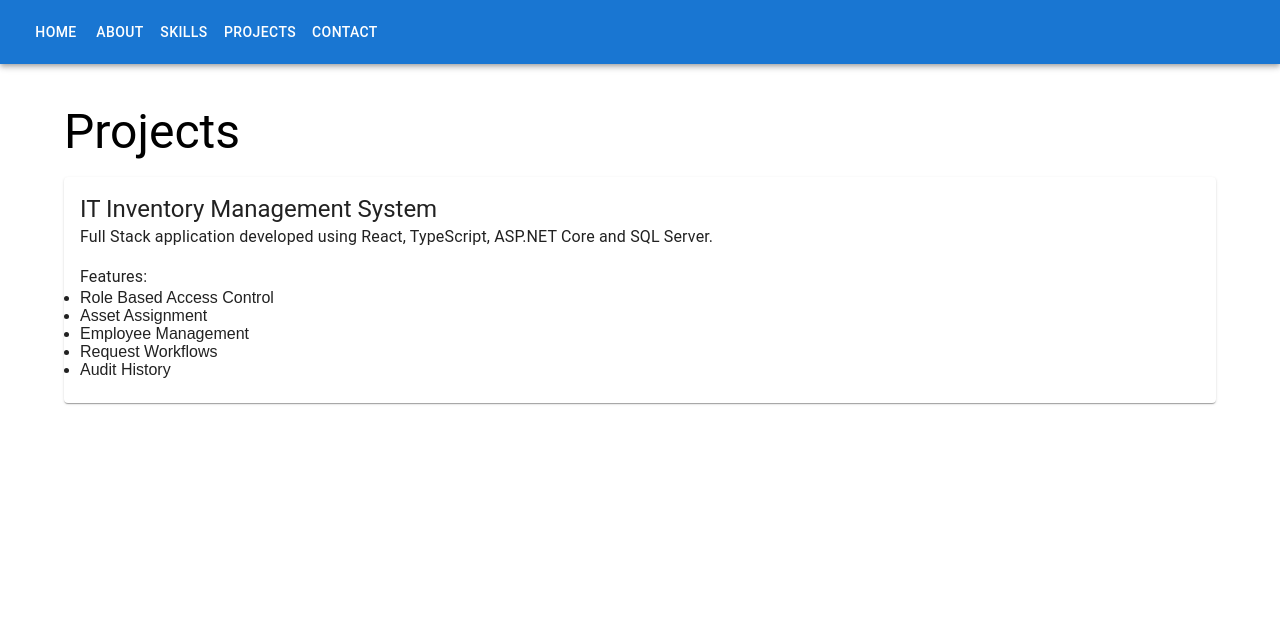
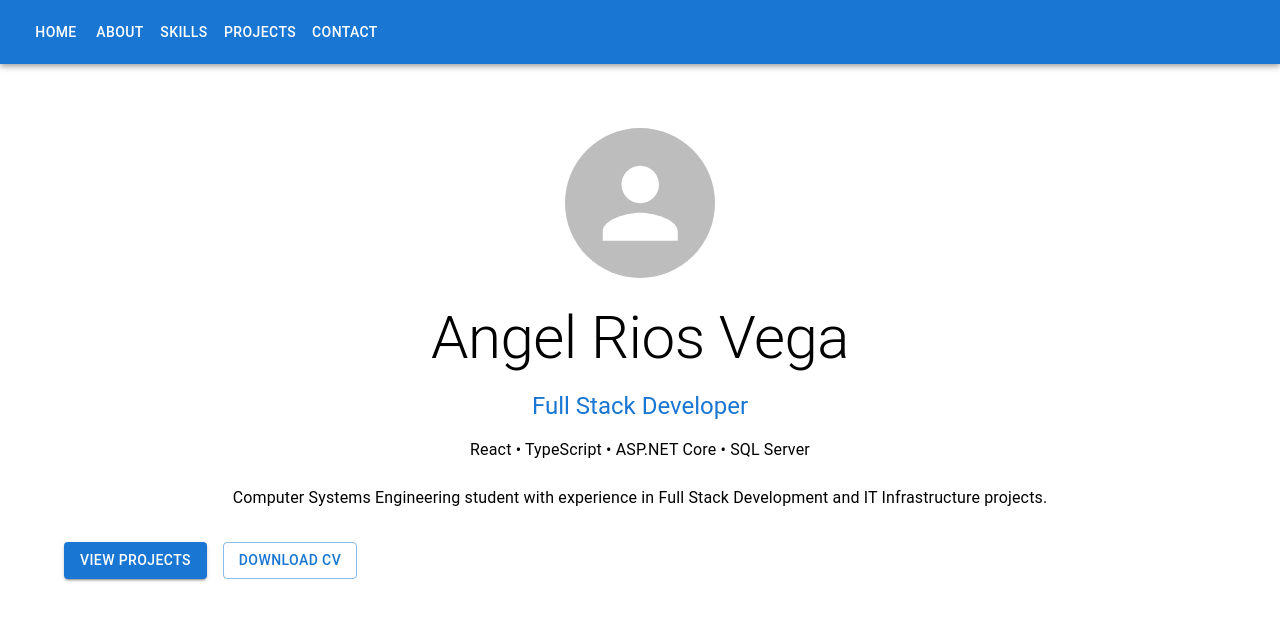
Before and after one commit to RadKane2/portfolio-website, a React (Vite) app in the folder portfolio-website/: page /projects in a window 1280 px wide. Shown: the top 620 px of the page. Built offline with nearby package versions, Linux system fonts and the light colour scheme.

Commit message:
Create home page

```diff
--- a/portfolio-website/src/pages/Projects.tsx
+++ b/portfolio-website/src/pages/Projects.tsx
@@ -1,44 +1,61 @@
 import {
   Container,
   Typography,
-  Card,
-  CardContent
+  Button,
+  Stack,
+  Avatar,
 } from "@mui/material";
 
-function Projects() {
+function Home() {
   return (
-    <Container sx={{ mt: 5 }}>
-      <Typography variant="h3" gutterBottom>
-        Projects
+    <Container sx={{ mt: 8, textAlign: "center" }}>
+      <Avatar
+        sx={{
+          width: 150,
+          height: 150,
+          margin: "auto",
+          mb: 3,
+        }}
+      />
+
+      <Typography variant="h2" fontWeight="bold">
+        Angel Rios Vega
       </Typography>
 
-      <Card>
-        <CardContent>
-          <Typography variant="h5">
-            IT Inventory Management System
-          </Typography>
+      <Typography
+        variant="h5"
+        color="primary"
+        sx={{ mt: 2 }}
+      >
+        Full Stack Developer
+      </Typography>
 
-          <Typography>
-            Full Stack application developed using
-            React, TypeScript, ASP.NET Core and
-            SQL Server.
-          </Typography>
+      <Typography sx={{ mt: 2 }}>
+        React • TypeScript • ASP.NET Core • SQL Server
+      </Typography>
 
-          <Typography sx={{ mt: 2 }}>
-            Features:
-          </Typography>
+      <Typography sx={{ mt: 3 }}>
+        Computer Systems Engineering student with
+        experience in Full Stack Development and
+        IT Infrastructure projects.
+      </Typography>
 
-          <ul>
-            <li>Role Based Access Control</li>
-            <li>Asset Assignment</li>
-            <li>Employee Management</li>
-            <li>Request Workflows</li>
-            <li>Audit History</li>
-          </ul>
-        </CardContent>
-      </Card>
+      <Stack
+        direction="row"
+        spacing={2}
+        justifyContent="center"
+        sx={{ mt: 4 }}
+      >
+        <Button variant="contained">
+          View Projects
+        </Button>
+
+        <Button variant="outlined">
+          Download CV
+        </Button>
+      </Stack>
     </Container>
   );
 }
 
-export default Projects;
+export default Home;
```
